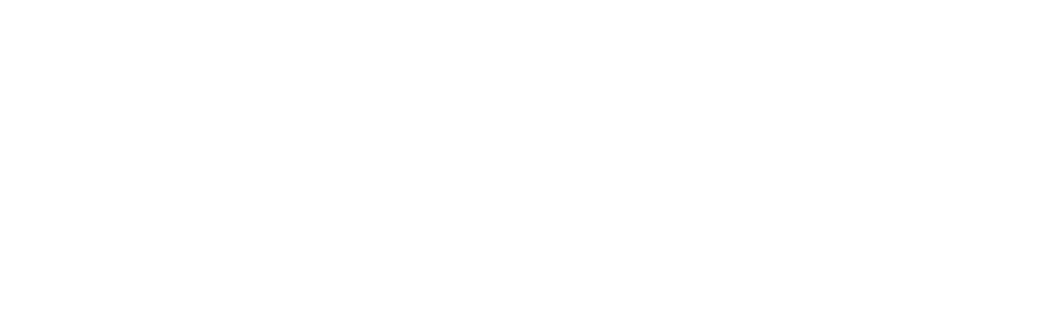
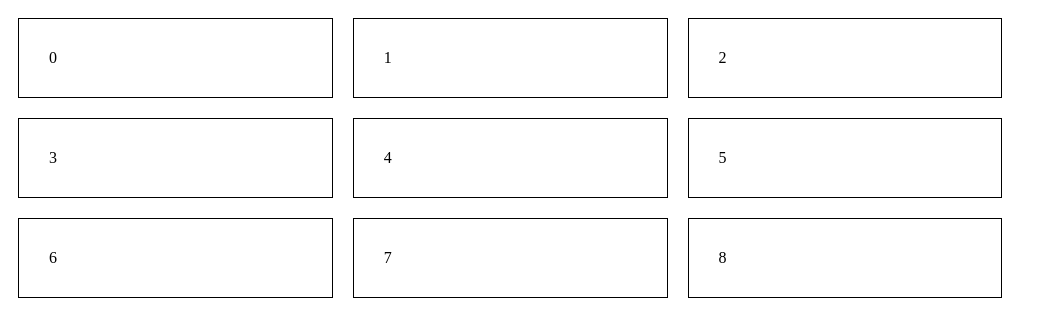
Before and after one commit to mythreyeepn/React_challenges, a React (Create React App) app: page /lights in a window 1280 px wide. Before the commit this address had no page. Shown: the top 336 px of the page, without its empty margins (0-1047 px from the left). Built offline with nearby package versions, Linux system fonts and the light colour scheme.

Commit message:
3*3 Light Array settingall the grids to light and then decativvvting in reverse order

```diff
--- /dev/null
+++ b/src/3*3GridLights/GridLights.css
@@ -0,0 +1,17 @@
+.parentDiv {
+  display: flex;
+  flex-wrap: wrap;
+}
+.coloredChilDiv {
+  border: 1px solid black;
+  padding: 30px;
+  margin: 10px;
+  flex-basis: 20%;
+  background-color: orange;
+}
+.notColored {
+  border: 1px solid black;
+  padding: 30px;
+  margin: 10px;
+  flex-basis: 20%;
+}
--- /dev/null
+++ b/src/3*3GridLights/GridLights.jsx
@@ -0,0 +1,40 @@
+import React, { useState } from "react";
+import "./GridLights.css";
+
+const GridLights = () => {
+  const [lightsArray, setLightArray] = useState([]);
+  const handleBlock = (index) => {
+    if (lightsArray.length === 8) {
+      const tempArray = [...lightsArray];
+      let intervalId = setInterval(() => {
+        tempArray.slice(0, -1);
+        setLightArray((prevArray) => prevArray.slice(0, -1));
+        if (tempArray.length === 0) clearInterval(intervalId);
+      }, 300);
+    } else {
+      setLightArray((prevArray) => {
+        return [...prevArray, index];
+      });
+    }
+  };
+
+  return (
+    <div className="parentDiv">
+      {[...Array(9)].map((_, index) => (
+        <div
+          className={
+            lightsArray.length > 0 && lightsArray.includes(index)
+              ? "coloredChilDiv"
+              : "notColored"
+          }
+          key={index}
+          onClick={() => handleBlock(index)}
+        >
+          {index}
+        </div>
+      ))}
+    </div>
+  );
+};
+
+export default GridLights;
--- /dev/null
+++ b/src/3*3GridLights/index.js
@@ -0,0 +1,3 @@
+import GridLights from "./GridLights";
+
+export default GridLights;
--- a/src/App.js
+++ b/src/App.js
@@ -6,6 +6,8 @@
 import Rating from "./Star_Rating";
 import PasswordStrength from "./PasswordStrength";
 import DisplayComponent from "./ProgressBar";
+import GridLights from "./3*3GridLights";
+
 // import NotFound from './NotFound';
 
 const App = () => {
@@ -18,6 +20,7 @@
         <Route path="/Rating" element={<Rating />} />
         <Route path="/passwordStrength" element={<PasswordStrength />} />
         <Route path="/progressBar" element={<DisplayComponent />} />
+        <Route path="/lights" element={<GridLights />} />
       </Routes>
     </Router>
   );
--- a/src/PasswordStrength/PasswordStrength.jsx
+++ b/src/PasswordStrength/PasswordStrength.jsx
@@ -1,5 +1,4 @@
 import React, { useState } from "react";
-import { useRef } from "react";
 
 const PasswordStrength = () => {
   const [password, SetPassword] = useState("");
```
Also changed, not shown: src/PaginationImplementation/Pagination.jsx (added, +11 -0 lines), src/PaginationImplementation/Pagination.css (added), src/PaginationImplementation/index.js (added).
